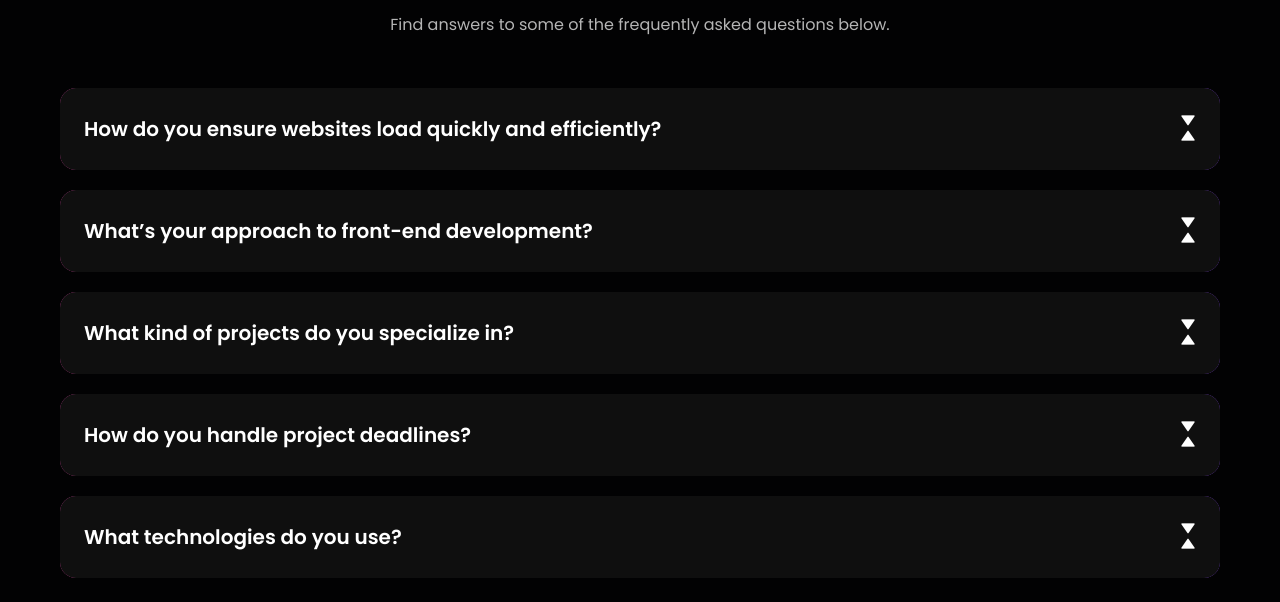
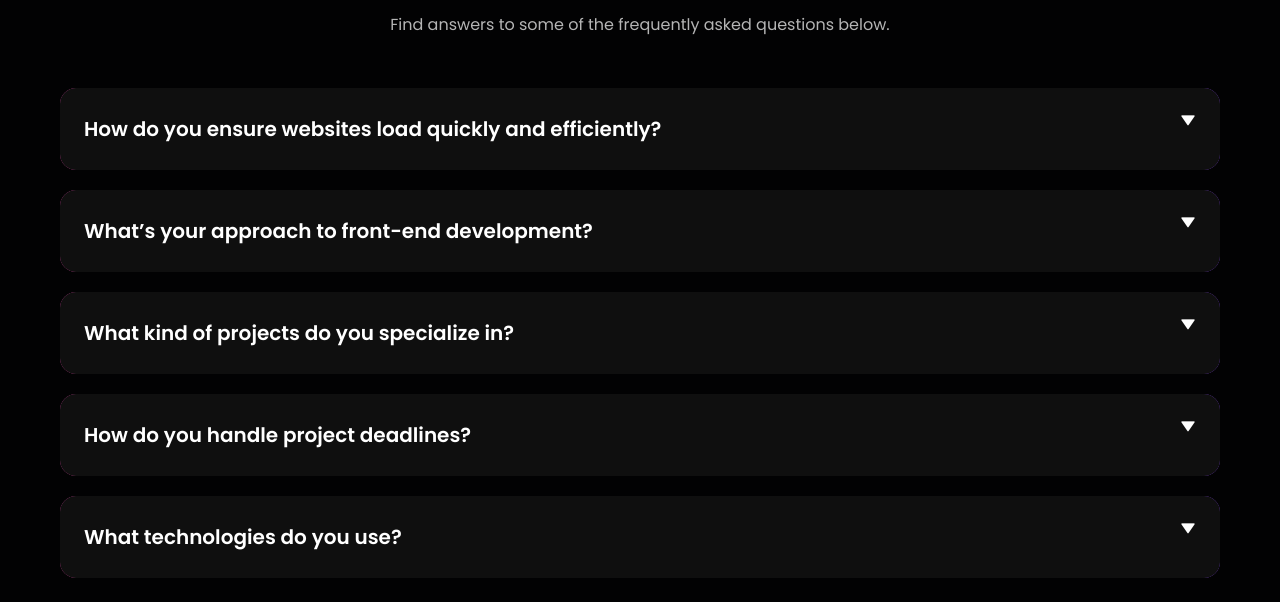
Before and after one commit to NikolausAlbert-cloud/WPH-Portfolio, a Next.js app: page / in a window 1280 px wide. Shown: the part 2000-2602 px from the top of the page. Built offline with nearby package versions, Linux system fonts and the light colour scheme.

Commit message:
accordion faq.tsx completed

```diff
--- a/src/app/home/partials/faq.tsx
+++ b/src/app/home/partials/faq.tsx
@@ -22,15 +22,16 @@
         {faqData.map((item, i) => (
           <div
           key={i}
-          className="mb-4 md:mb-5 last:mb-0 rounded-2xl bg-gradient-to-r group/trigger from-pink-600 to-purple-500 group-data-[state=open]/trigger:p-0.5">
+          className="mb-4 md:mb-5 last:mb-0 rounded-2xl bg-gradient-to-r from-pink-600 to-purple-500 has-data-[state=open]:p-[1px]"
+          >
             <AccordionItem
             value={`item-${i}`}
             className="bg-neutral-500 rounded-2xl"
             >
-              <AccordionTrigger>{item.title}</AccordionTrigger>
+              <AccordionTrigger className="group/trigger">{item.title}</AccordionTrigger>
               <AccordionContent>{item.description}</AccordionContent>
             </AccordionItem>
-            </div>
+          </div>
         ))}
       </Accordion>
     </Section>
--- a/src/components/ui/accordion.tsx
+++ b/src/components/ui/accordion.tsx
@@ -33,12 +33,12 @@
   return (
     <AccordionPrimitive.Header className='flex'>
       <AccordionPrimitive.Trigger
-        data-slot='accordion-trigger'
-        className={cn(
-          'text-md-semibold md:text-xl-semibold flex flex-1 cursor-pointer items-start justify-between text-left',
-          className
-        )}
-        {...props}
+      data-slot='accordion-trigger'
+      className={cn(
+        'flex flex-1 cursor-pointer items-start justify-between text-md-semibold md:text-xl-semibold text-left',
+        className
+      )}
+      {...props}
       >
         <div className='flex-1 text-left'>{children}</div>
         <div className='shrink-0'>
```
